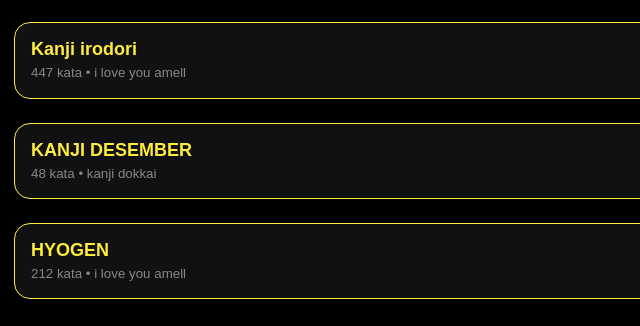
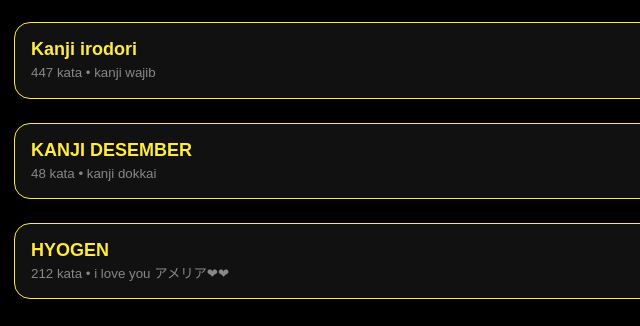
Before and after one commit to Ameliacantikloveyou/irodori-fix, a plain HTML site: page index.html in a window 1280 px wide. Shown: the part 524-850 px from the top of the page, 0-640 px from the left. Drawn offline with Linux system fonts and the light colour scheme.

Commit message:
Update text content in index.html

```diff
--- a/index.html
+++ b/index.html
@@ -30,9 +30,9 @@ h1{color:#ffeb3b;text-align:center;line-height:1.2;font-size:28px;letter-spacing
 <div class="card" onclick="location.href='i17.html'"><b>BAB 17</b><small>26 kata • 2 PART</small></div>
 <div class="card" onclick="location.href='i18.html'"><b>BAB 18</b><small>50 kata • 2 PART • masa depan</small></div>
 <div class="card full" onclick="location.href='kanji1318.html'"><b>Kanji bab 13-18</b><small>60 kata </small></div>
-<div class="card full" onclick="location.href='kanjiirodori.html'"><b>Kanji irodori</b><small>447 kata • i love you amell</small></div>
+<div class="card full" onclick="location.href='kanjiirodori.html'"><b>Kanji irodori</b><small>447 kata • kanji wajib</small></div>
 <div class="card full" onclick="location.href='kanjidokkai.html'"><b>KANJI DESEMBER</b><small>48 kata • kanji dokkai</small></div>
-<div class="card full" onclick="location.href='hyougen.html'"><b>HYOGEN</b><small>212 kata • i love you amell</small></div>
+<div class="card full" onclick="location.href='hyougen.html'"><b>HYOGEN</b><small>212 kata • i love you アメリア❤❤</small></div>
 </div>
 <div class="foot">アメリア レスタリ❤❤</div>
 </body>
```
